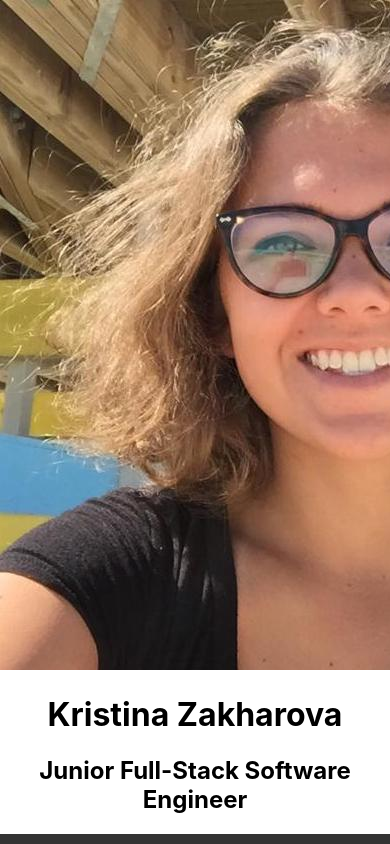
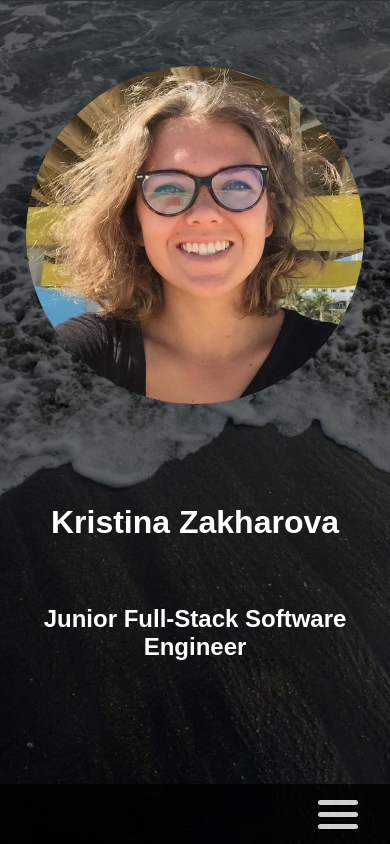
Before and after one commit to zakharovakr/my-portfolio-app, a React (Create React App) app: page / in a window 390 px wide. Shown: the top 844 px of the page. Built offline with nearby package versions, Linux system fonts and the light colour scheme.

Commit message:
added hero component styling
fixed imports too

```diff
--- a/src/components/Hero.jsx
+++ b/src/components/Hero.jsx
@@ -1,5 +1,5 @@
 import React from 'react';
-
+import '../css/hero.css';
 import Me from '../images/me.jpeg';
 
 export default function Hero() {
--- /dev/null
+++ b/src/css/hero.css
@@ -0,0 +1,86 @@
+#hero{
+    height: calc(100vh - 70px)
+  }
+
+  .hero-img{
+    height: 100vh;
+    width:100%;
+    background-image:url('../images/heroback.png');
+    background-size: cover;
+    background-position: center;
+    overflow: hidden;
+    z-index: 1;
+    position:relative
+  }
+
+  .hero-img::after {
+    position: absolute;
+    content: "";
+    top: 0;
+    right: 0;
+    bottom: 0;
+    left: 0;
+    background-image: linear-gradient(
+      rgba(0, 0, 0, 0.6),
+      rgba(0, 0, 0, 0.6)
+    );
+    z-index: -1;
+    animation: gradient 1.2s 1.2s ease-out both
+  }
+
+  @keyframes gradient{
+    from{
+      opacity:0
+    }
+    to{
+      opacity:1
+    }}
+
+  .hero-img img{
+    border-radius: 100%;
+    height:53%;
+    margin-top: 4%;
+  }
+
+  .hero-img h1{
+    font-family: helvetica;
+    font-family: 'Merriweather Sans', sans-serif;
+    color:white
+  }
+
+  .hero-img h2{
+    font-family: times;
+    color:white;
+    width:100%;
+    font-family: 'Montserrat', sans-serif;
+  }
+
+  @media (max-width:1000px){
+    .hero-img img{
+      height:60%;
+      margin-top:7%;
+    }
+  }
+
+  @media (max-width:700px){
+    #hero{
+      height: calc(100vh - 60px)
+    }
+
+    .hero-img img{
+      height:45%;
+      margin-top:19%;
+    }
+  }
+
+  @media (max-width:500px){
+    .hero-img img{
+      height:40%;
+      margin-top:17%;
+    }
+
+    .hero-img h1{
+      margin-top:3em;
+      margin-bottom: 2em;;
+    }
+  }
```
